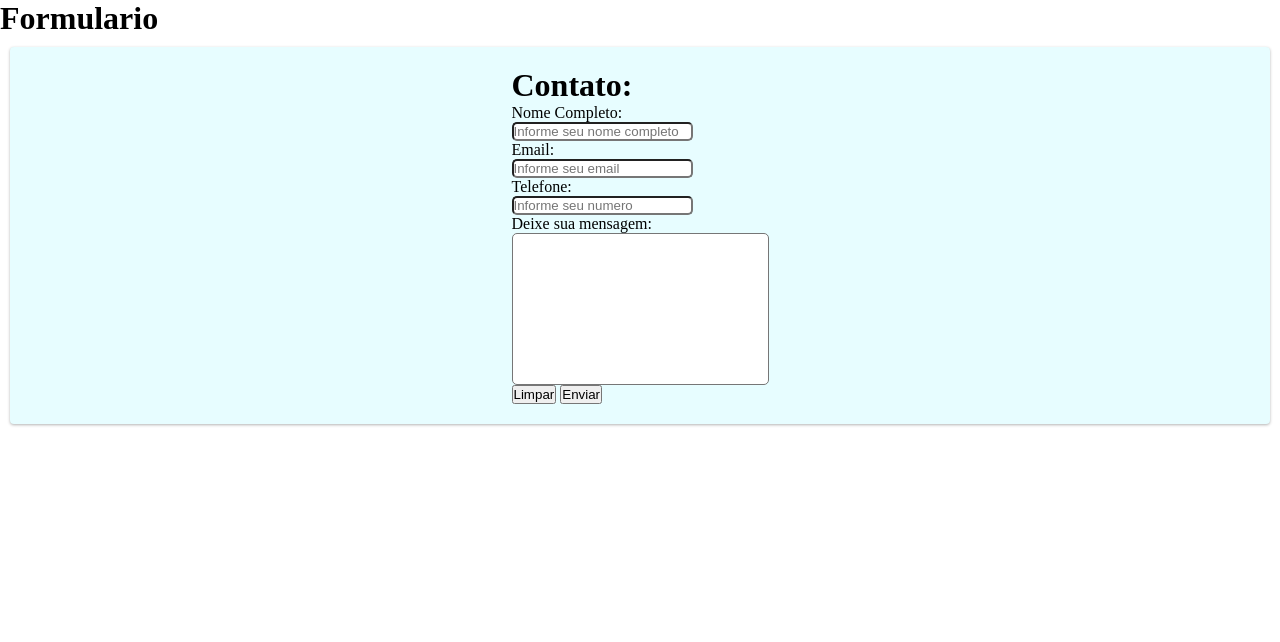
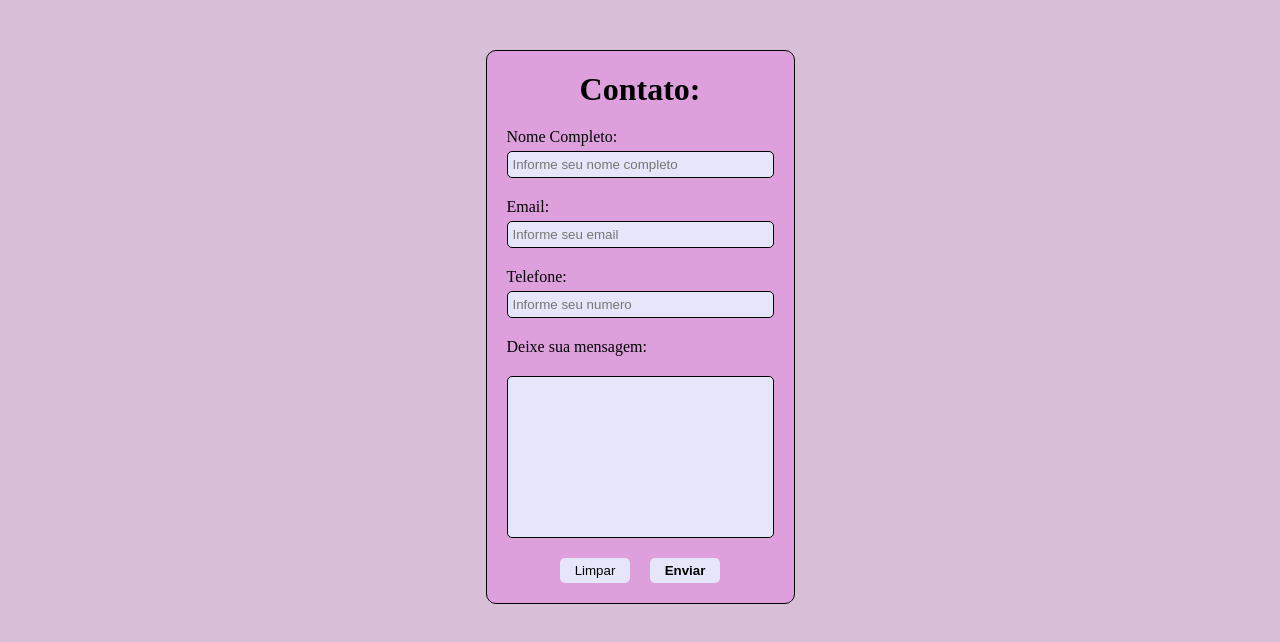
Before and after one commit to eufelipecostaaa/form-siteDW, a plain HTML site: page index.html in a window 1280 px wide. Drawn offline with Linux system fonts and the light colour scheme.

Commit message:
exemplo pronto

```diff
--- a/css/style.css
+++ b/css/style.css
@@ -1,27 +1,72 @@
 * {
     padding: 0px;
     margin: 0px;
+    box-sizing: border-box;
+
+}
+body{
+    background-color: rgb(216,191,216);
+    width: 100%;
+    display: flex;
+    justify-content: center;
+
 }
 
-.card {
-    background-color: rgb(231, 253, 255);
-    border-radius: 4px;
-    box-shadow: 0px 1px 3px rgba(0, 0, 0, 0.3);
+.formulario{
+    width: 100%;
+    border: 1px solid;
+    border-radius: 10px;
+    background-color: rgb(221,160,221);
+    margin: auto;
+    margin-top: 50px;
     padding: 20px;
     display: flex;
-    justify-content: center;
-    margin: 10px;
-}
-.card h1{
-    text-align: left;
+    flex-direction: column;
+    gap: 20px;
+
 
 }
-.card input{
+
+.formulario__titulo{
+    text-align: center;
+}
+
+.formulario__campos{
+    display: flex;
+    flex-direction: column;
+    gap: 5px;
+}
+
+.formulario__botoes{
+    display: flex;
+    justify-content: center;
+    align-items: center;
+    gap: 20px;
+}
+
+.formulario__campos input,textarea{
+    background-color: rgb(230,230,250);
     border-radius: 5px;
-    display: block;
+    color: rgb(18, 37, 46);
+    padding: 5px;
+    border: 1px solid rgb(0, 0, 0);
+    resize: none;
 }
-.card textarea{
+
+.formulario__botoes button{
+    height: 25px;
+    width: 70px;
+    background-color: rgb(230,230,250);
+    border: none;
     border-radius: 5px;
-    resize: none;
-    display: block;
+    color: black;
+    font
 }
+
+.formulario__botoes button[type="submit"] {
+    font-weight: bold;
+}
+
+.formulario__botoes button:hover{
+    background-color: rgb(186, 105, 206);
+}
--- a/index.html
+++ b/index.html
@@ -1,5 +1,5 @@
 <!DOCTYPE html>
-<html lang="en">
+<html lang="pt-br">
 
 <head>
     <meta charset="UTF-8">
@@ -10,31 +10,29 @@
 </head>
 
 <body>
-    <header>
-        <h1>Formulario</h1>
     </header>
     <Main>
-        <div class="card">
-            <form action="/cadastro" method="post">
+        <form action="/cadastro" method="post" class="formulario">
+            <div class="formulario__titulo">
                 <h1>Contato:</h1>
-                <div>
+            </div>
+            <div class="formulario__campos">
                 <label for="nome">Nome Completo:</label>
                 <input type="text" name="nome" id="nome" placeholder="Informe seu nome completo">
             </div>
-                <div>
+            <div class="formulario__campos">
                 <label for="email">Email:</label>
                 <input type="email" name="email" id="email" placeholder="Informe seu email">
             </div>
-                <div>
+            <div class="formulario__campos">
                 <label for="telefone">Telefone:</label>
                 <input type="tel" name="telefone" id="telefone" placeholder="Informe seu numero">
-                </div>
+            </div class="formulario__campos">
             <label for="mensagem">Deixe sua mensagem:</label>
             <textarea name="mensagem" id="mensagem" cols="30" rows="10"></textarea>
-                <div>
+            <div class="formulario__botoes">
                 <button type="reset">Limpar</button>
                 <button type="submit">Enviar</button>
-                </div>
             </div>
         </form>
     </Main>
```
Lines whose indentation alone changed are shown as unchanged.
